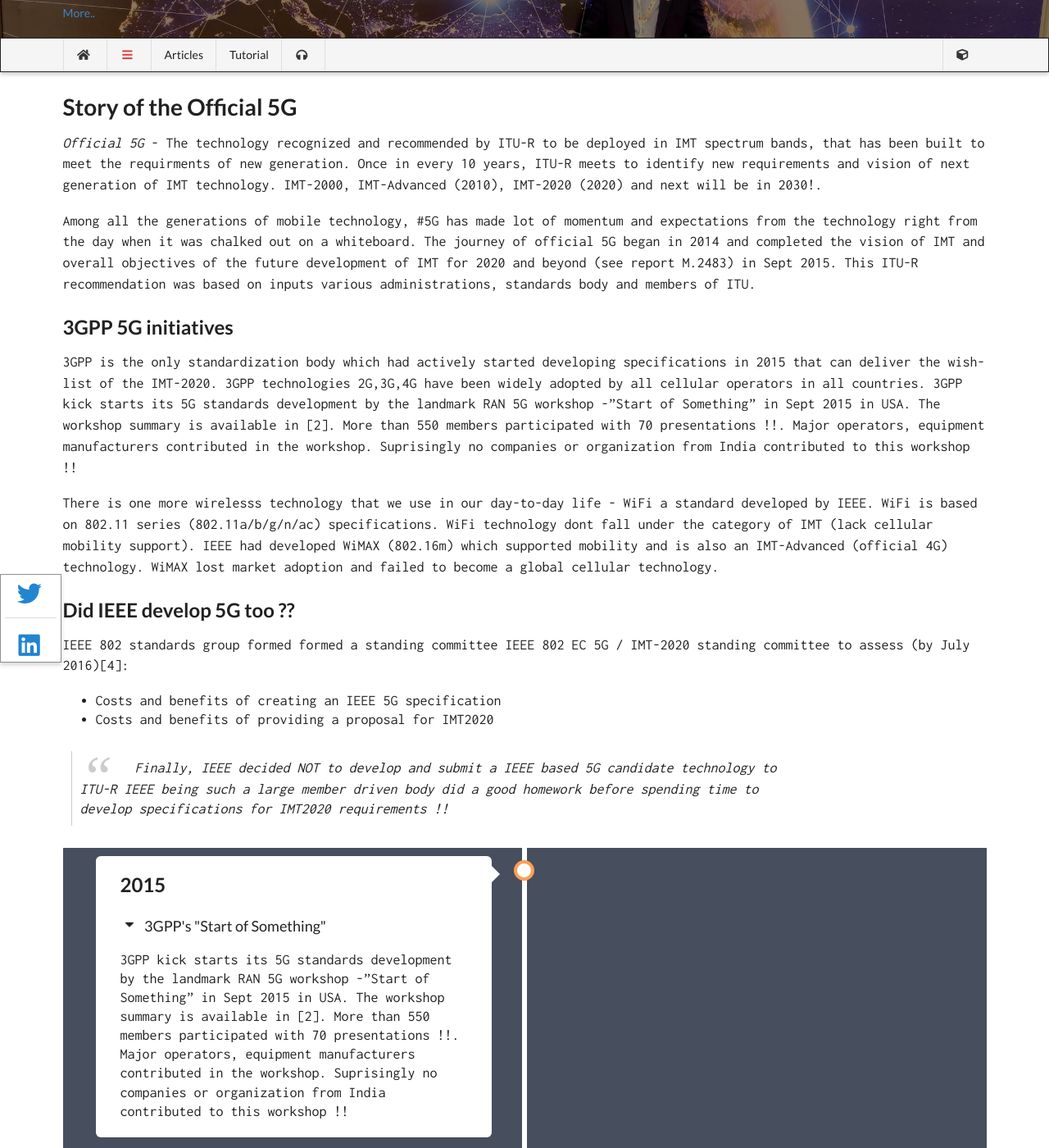
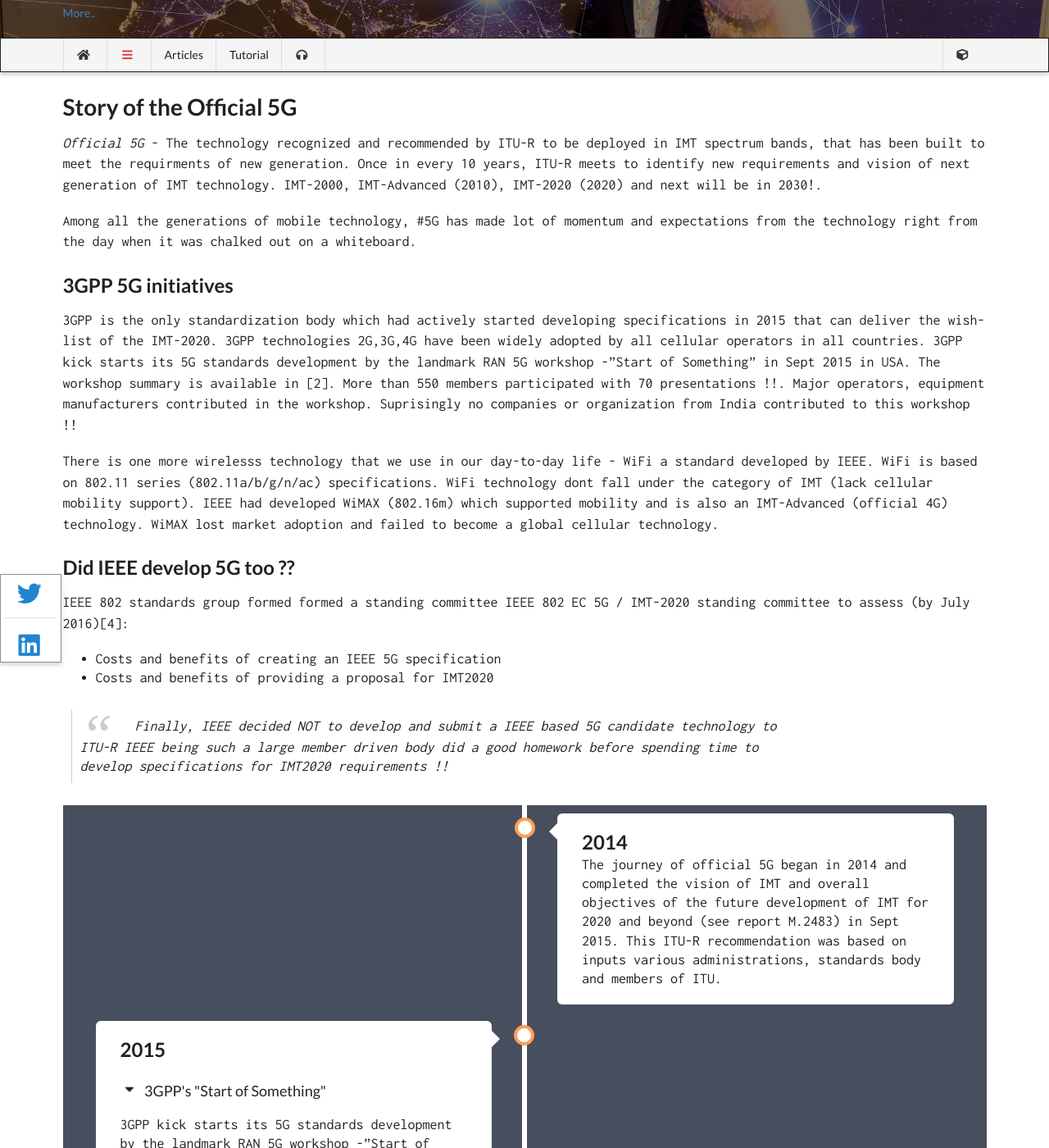
Before and after one commit to wiless/wiless.github.io, a Jekyll site: the page built from _articles/timeline.md, in a window 1280 px wide and 1400 px high, scrolled down 240 px. Shown: the whole window at 82% size. Built offline with Jekyll 4.4.1, drawn with Linux system fonts in a browser that asks for light colours; nearby versions of some CDN libraries; some web fonts are replaced; comment, search, counter and statistics services are not loaded; a style sheet for code colours, icons or effects is not loaded; part of the change alters nothing that is shown.

Commit message:
Update timeline.md

```diff
--- a/_articles/timeline.md
+++ b/_articles/timeline.md
@@ -157,9 +157,7 @@ built to meet the requirments of new generation. Once in every 10 years, ITU-R m
 vision of next generation of IMT technology. IMT-2000, IMT-Advanced (2010), IMT-2020 (2020) and next will be in 2030!.
 
 Among all the generations of mobile technology, #5G has made lot of momentum and expectations from the technology right
-from the day when it was chalked out on a whiteboard. The journey of official 5G began in 2014 and completed the vision
-of IMT and overall objectives of the future development of IMT for 2020 and beyond (see report M.2483) in Sept 2015.
-This ITU-R recommendation was based on inputs various administrations, standards body and members of ITU.
+from the day when it was chalked out on a whiteboard.
 
 
 
@@ -193,6 +191,11 @@ July 2016)[4]:
 
 <div class="timeline">
 
+<div class="containernew containerright">
+    <div class="content">
+<h2>2014</h2>
+The journey of official 5G began in 2014 and completed the vision of IMT and overall objectives of the future development of IMT for 2020 and beyond (see report M.2483) in Sept 2015. This ITU-R recommendation was based on inputs various administrations, standards body and members of ITU.
+</div></div>
   <div class="containernew containerleft">
     <div class="content">
       <h2>2015</h2>
```
